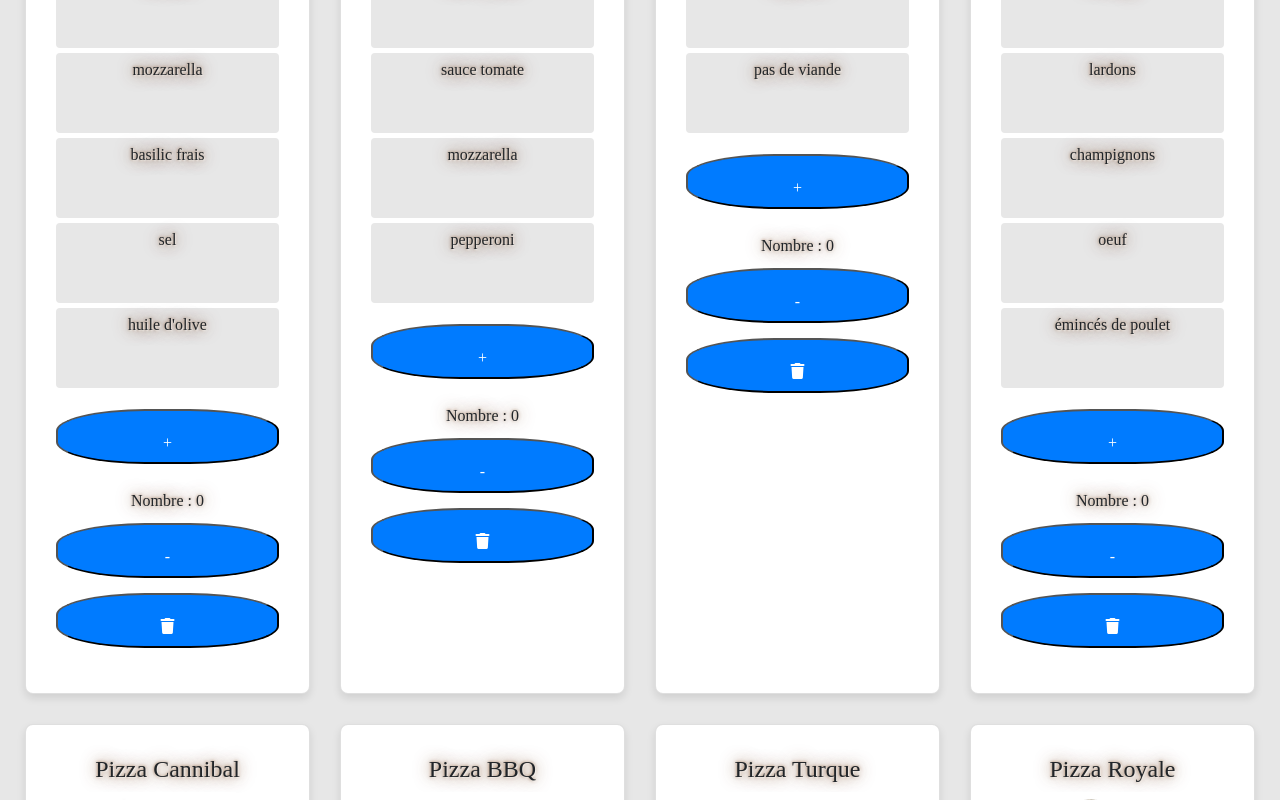
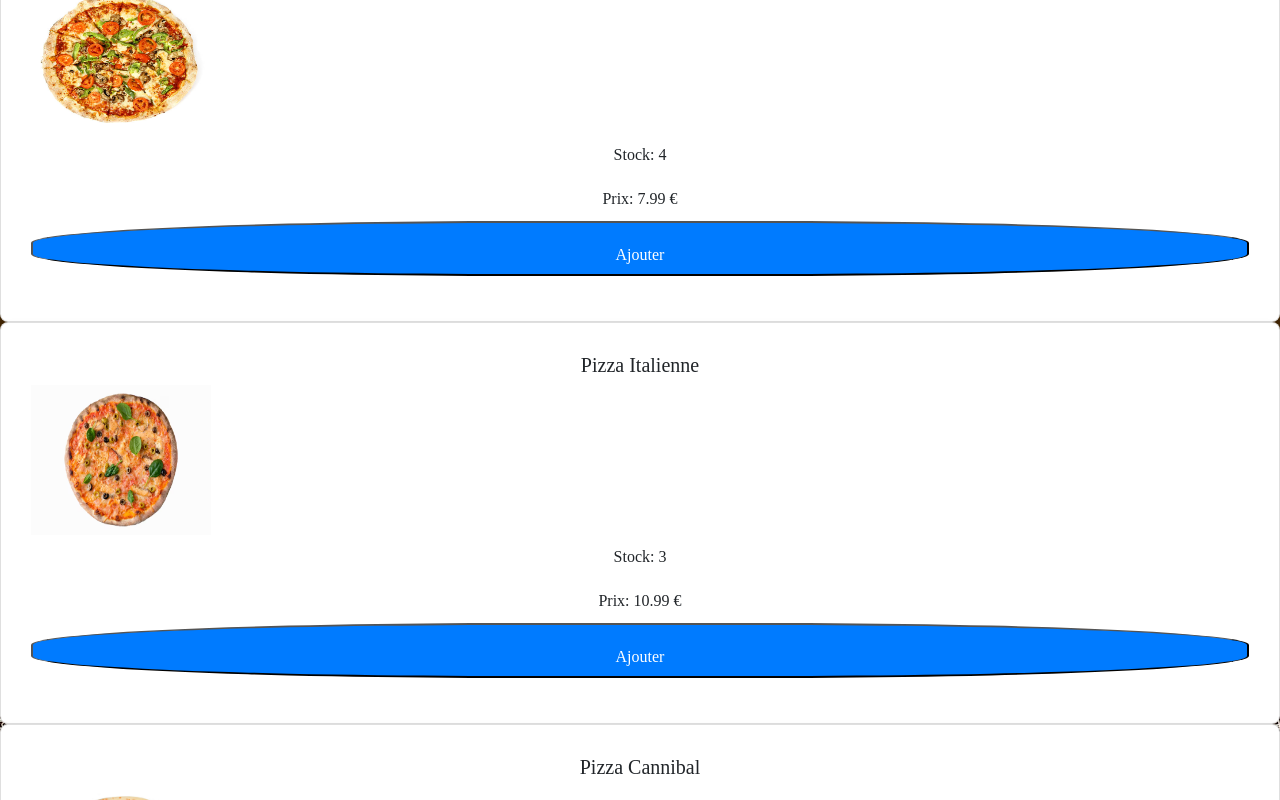
Before and after one commit to kubydz/Projet-groupe, a React (Vite) app in the folder groupeprojet/: page / in a window 1280 px wide. Shown: the part 940-1740 px from the top of the page. Built offline with nearby package versions, Linux system fonts and the light colour scheme; a web font is replaced by a local one.

Commit message:
j'en ai ras la casquette

```diff
--- a/groupeprojet/src/App.jsx
+++ b/groupeprojet/src/App.jsx
@@ -1,11 +1,11 @@
-import  { useContext } from 'react';
+import { useContext } from 'react';
 import Adresse from './Components/Adresse/Adresse';
 import Pizza from './Components/Pizza/Pizza';
 import Boisson from './Components/Boisson/Boisson';
 import { StockProvider, StockContext } from './Components/Stock';
 
 function App() {
-  const { selectedItems, totalAmount, removeItem } = useContext(StockContext);
+  const { selectedItems, totalAmount, incrementItem, decrementItem, removeItem } = useContext(StockContext);
 
   return (
     <StockProvider>
@@ -18,6 +18,8 @@ function App() {
           {selectedItems.map((item, index) => (
             <div key={index} className="selected-item">
               <p>{item.name || item.nom} - {item.prix.toFixed(2)} €</p>
+              <button onClick={() => incrementItem(index)}>Incrémenter</button>
+              <button onClick={() => decrementItem(index)}>Décrémenter</button>
               <button onClick={() => removeItem(index)}>Retirer</button>
             </div>
           ))}
--- a/groupeprojet/src/Components/Pizza/Pizza.css
+++ b/groupeprojet/src/Components/Pizza/Pizza.css
@@ -5,7 +5,6 @@ body{
     margin: 0%;
     /* background-image: url(../../assets/img/pizzafond3.webp); */
 }
-
 
 header {
     /* background-image: url(../../assets/img/motifPizza.avif); */
@@ -57,7 +56,7 @@ header h1 {
     /* margin: auto; */
     /* background-image: url(../../assets/img/motifPizza.avif); */
     text-shadow: 1px 1px 2px rgb(255, 255, 255), 0 0 1em rgba(110, 52, 4, 0.827), 0 0 0.2em rgb(110, 52, 4, 0.757);
-    background-color: #e7e7e7;
+    /* background-color: #e7e7e7; */
 
 }
 
--- a/groupeprojet/src/Components/Pizza/Pizza.jsx
+++ b/groupeprojet/src/Components/Pizza/Pizza.jsx
@@ -1,22 +1,22 @@
-import './Pizza.css';
-import { useState } from 'react';
-import data from '../../data.json';
+import "./Pizza.css"
+import { useContext } from "react";
+import { StockContext } from "../../Components/Stock";
 
-// 🔥 Importation des images associées aux pizzas
-import margarita from '../../assets/img/margerita.jpg';
-import cannibale from '../../assets/img/cannibale.webp';
-import troisFromages from '../../assets/img/3fromages.jpg';
-import quatreFromages from '../../assets/img/4fromages.jpg';
-import royale from '../../assets/img/royale.png';
-import vege from '../../assets/img/vege.jpg';
-import provencale from '../../assets/img/pizza-provencale.jpg';
-import italienne from '../../assets/img/pizzaita.avif';
-import espagnole from '../../assets/img/espagnole.jpg';
-import turque from '../../assets/img/pide.avif';
-import peperoni from '../../assets/img/peperroni.jpg';
-import bbq from '../../assets/img/BBQ.avif';
+// Importation des images pour les pizzas
+import margarita from "../../assets/img/margerita.jpg";
+import cannibale from "../../assets/img/cannibale.webp";
+import troisFromages from "../../assets/img/3fromages.jpg";
+import quatreFromages from "../../assets/img/4fromages.jpg";
+import royale from "../../assets/img/royale.png";
+import vege from "../../assets/img/vege.jpg";
+import provencale from "../../assets/img/pizza-provencale.jpg";
+import italienne from "../../assets/img/pizzaita.avif";
+import espagnole from "../../assets/img/espagnole.jpg";
+import turque from "../../assets/img/pide.avif";
+import peperoni from "../../assets/img/peperroni.jpg";
+import bbq from "../../assets/img/BBQ.avif";
 
-// 🔥 Correspondance entre les noms de pizzas et leurs images
+// Association des noms des pizzas avec leurs images
 const pizzaImages = {
   "Pizza Margherita": margarita,
   "Pizza Pepperoni": peperoni,
@@ -29,69 +29,27 @@ const pizzaImages = {
   "Pizza Trois Fromages": troisFromages,
   "Pizza Quatre Fromages": quatreFromages,
   "Pizza Espagnole": espagnole,
-    "Pizza Provençale": provencale
+  "Pizza Provençale": provencale,
 };
 
 function Pizza() {
-    // Initialisation du stock des pizzas avec leur quantité
-    const [counts, setCounts] = useState(
-        data.pizza.reduce((acc, pizza) => ({ ...acc, [pizza.id]: 0 }), {})
-    );
-
-    // Fonction pour augmenter la quantité d'une pizza (en respectant le stock)
-    const incrementCount = (pizza) => {
-        if (counts[pizza.id] < pizza.stock) {
-            setCounts((prevCounts) => ({
-                ...prevCounts,
-                [pizza.id]: prevCounts[pizza.id] + 1
-            }));
-        } else {
-            alert("Stock épuisé pour cette pizza !");
-        }
-    };
-
-    // Fonction pour diminuer la quantité d'une pizza
-    const decrementCount = (pizza) => {
-        if (counts[pizza.id] > 0) {
-            setCounts((prevCounts) => ({
-                ...prevCounts,
-                [pizza.id]: prevCounts[pizza.id] - 1
-            }));
-        }
-    };
+  const { pizzas, addItem } = useContext(StockContext);
 
   return (
-        <>
-            <header>
-                <div className="opacite">
-                    <h1>Bienvenue chez LaulauKubz Pizza</h1>
-                    <section className="finance" />
-                </div>
-            </header>
-
-            <h1 className="carte">Notre Carte</h1>
-
-            <div className="vitrine">
-                {data.pizza.map((pizza) => (
-                    <div className="card" key={pizza.id}>
-                        <h2>{pizza.name}</h2>
+    <div className="Pizza">
+      <h1>🍕 Bienvenue chez Laulaukubz</h1>
+      <div className="cards-container">
+        {pizzas.map((pizza) => (
+          <div key={pizza.id} className="card">
+            <h5>{pizza.name}</h5>
             <img src={pizzaImages[pizza.name]} alt={pizza.name} />
-                        <p>Prix: {pizza.price}€</p>
-                        <p>Stock disponible : {pizza.stock}</p>
-                        <p>Ingrédients:</p>
-                        <ul>
-                            {pizza.ingredients.map((ingredient, index) => (
-                                <li key={index}>{ingredient}</li>
-                            ))}
-                        </ul>
-                        <button onClick={() => incrementCount(pizza)}>+</button>
-                        <p>Nombre : {counts[pizza.id]}</p>
-                        <button onClick={() => decrementCount(pizza)}>-</button>
-                        <button><i className="fa-solid fa-trash"></i></button>
+            <p>Stock: {pizza.stock}</p>
+            <p>Prix: {pizza.price.toFixed(2)} €</p>
+            <button onClick={() => addItem(pizza, "pizza")}>Ajouter</button>
           </div>
         ))}
       </div>
-        </>
+    </div>
   );
 }
 
--- a/groupeprojet/src/Components/Stock.jsx
+++ b/groupeprojet/src/Components/Stock.jsx
@@ -1,10 +1,10 @@
 import { createContext, useState, useEffect } from "react";
+import PropTypes from 'prop-types';
 import data from "../data.json";
-import PropTypes from 'prop-types';
 
-// Création du contexte pour partager les données
-// eslint-disable-next-line react-refresh/only-export-components
-export const StockContext = createContext();
+const StockContext = createContext();
+
+export { StockContext };
 
 export const StockProvider = ({ children }) => {
   const [pizzas, setPizzas] = useState([]);
@@ -17,79 +17,56 @@ export const StockProvider = ({ children }) => {
     setBoissons(data.boissons);
   }, []);
 
-  // ✅ Ajouter un élément (pizza ou boisson)
-  const addItem = (item, type) => {
+  const updateStock = (item, delta) => {
+    const update = items =>
+      items.map(i => (i.id === item.id ? { ...i, stock: i.stock + delta } : i));
+    return item.type === "pizza" ? setPizzas(update) : setBoissons(update);
+  };
+
+  const addItem = item => {
     if (item.stock > 0) {
-      if (type === "pizza") {
-        setPizzas(pizzas.map(p => p.name === item.name ? { ...p, stock: p.stock - 1 } : p));
-      } else if (type === "boisson") {
-        setBoissons(boissons.map(b => b.nom === item.nom ? { ...b, stock: b.stock - 1 } : b));
+      updateStock(item, -1);
+      const existingItem = selectedItems.find(i => i.id === item.id && i.type === item.type);
+      if (existingItem) {
+        setSelectedItems(prev =>
+          prev.map(i =>
+            i.id === item.id && i.type === item.type
+              ? { ...i, quantity: i.quantity + 1 }
+              : i
+          )
+        );
+      } else {
+        setSelectedItems(prev => [...prev, { ...item, quantity: 1, type: item.type }]);
       }
-      setSelectedItems([...selectedItems, { ...item, type, quantity: 1 }]);
-      setTotalAmount(prevTotal => prevTotal + item.prix);
+      setTotalAmount(prev => prev + item.prix);
     } else {
       alert("Stock insuffisant !");
     }
   };
 
-  // ✅ Incrémenter la quantité d'un élément
-  const incrementItem = (index) => {
-    const updatedItems = [...selectedItems];
-    const item = updatedItems[index];
-
-    if (item.type === "pizza") {
-      const foundPizza = pizzas.find(p => p.name === item.name);
-      if (foundPizza && foundPizza.stock > 0) {
-        setPizzas(pizzas.map(p => p.name === item.name ? { ...p, stock: p.stock - 1 } : p));
-        item.quantity += 1;
-        setTotalAmount(prevTotal => prevTotal + item.prix);
-      } else {
-        alert("Stock insuffisant !");
-      }
-    } else if (item.type === "boisson") {
-      const foundBoisson = boissons.find(b => b.nom === item.nom);
-      if (foundBoisson && foundBoisson.stock > 0) {
-        setBoissons(boissons.map(b => b.nom === item.nom ? { ...b, stock: b.stock - 1 } : b));
-        item.quantity += 1;
-        setTotalAmount(prevTotal => prevTotal + item.prix);
-      } else {
-        alert("Stock insuffisant !");
-      }
-    }
-    setSelectedItems(updatedItems);
+  const modifyItem = (index, delta) => {
+    setSelectedItems(prev => {
+      const updatedItems = [...prev];
+      const item = updatedItems[index];
+      if (!item) return prev; // Ensure item exists
+      if (item.quantity === 1 && delta < 0) return prev.filter((_, i) => i !== index);
+      updateStock(item, -delta);
+      item.quantity += delta;
+      setTotalAmount(prev => prev + item.prix * delta);
+      return updatedItems;
+    });
   };
 
-  // ✅ Décrémenter la quantité d'un élément
-  const decrementItem = (index) => {
-    const updatedItems = [...selectedItems];
-    const item = updatedItems[index];
+  const incrementItem = index => modifyItem(index, 1);
 
-    if (item.quantity > 1) {
-      if (item.type === "pizza") {
-        setPizzas(pizzas.map(p => p.name === item.name ? { ...p, stock: p.stock + 1 } : p));
-      } else if (item.type === "boisson") {
-        setBoissons(boissons.map(b => b.nom === item.nom ? { ...b, stock: b.stock + 1 } : b));
-      }
-      item.quantity -= 1;
-      setTotalAmount(prevTotal => prevTotal - item.prix);
-      setSelectedItems(updatedItems);
-    } else {
-      removeItem(index);
-    }
-  };
+  const decrementItem = index => modifyItem(index, -1);
 
-  // ✅ Supprimer complètement un élément
-  const removeItem = (index) => {
-    const itemToRemove = selectedItems[index];
-
-    if (itemToRemove.type === "pizza") {
-      setPizzas(pizzas.map(p => p.name === itemToRemove.name ? { ...p, stock: p.stock + itemToRemove.quantity } : p));
-    } else if (itemToRemove.type === "boisson") {
-      setBoissons(boissons.map(b => b.nom === itemToRemove.nom ? { ...b, stock: b.stock + itemToRemove.quantity } : b));
-    }
-
-    setTotalAmount(prevTotal => prevTotal - (itemToRemove.prix * itemToRemove.quantity));
-    setSelectedItems(selectedItems.filter((_, i) => i !== index));
+  const removeItem = index => {
+    const item = selectedItems[index];
+    if (!item) return; // Ensure item exists
+    updateStock(item, item.quantity);
+    setTotalAmount(prev => prev - item.prix * item.quantity);
+    setSelectedItems(prev => prev.filter((_, i) => i !== index));
   };
 
   return (
@@ -100,5 +77,5 @@ export const StockProvider = ({ children }) => {
 };
 
 StockProvider.propTypes = {
-  children: PropTypes.node.isRequired
+  children: PropTypes.node.isRequired,
 };
--- a/groupeprojet/src/data.json
+++ b/groupeprojet/src/data.json
@@ -4,26 +4,30 @@
       "id": 1,
       "name": "eau",
       "stock": 0,
-      "prix": 0.99
+      "prix": 0.99,
+      "img": "path/to/eau.png"
     },
     {
       "id": 2,
       "name": "coca",
       "stock": 2,
-      "prix": 1.99
+      "prix": 1.99,
+      "img": "path/to/coca-cola.jpg"
     },
     {
       "id": 3,
-      "name": "henekins",
+      "name": "heinekins",
       "stock": 6,
-      "prix": 2.49
+      "prix": 2.49,
+      "img": "path/to/heineken.jpg"
     },
     {
       "id": 4,
       "name": "icetea",
       "stock": 4,
       "prix": 1.99,
-      "img": ""
+      "img": "path/to/icetea.avif"
+
     }
   ],
   "pizza": [
```
Also changed, not shown: groupeprojet/index.html (+7 -4 lines), groupeprojet/src/Components/Boisson/Boisson.jsx (+9 -9 lines). Lines whose indentation alone changed are shown as unchanged.
